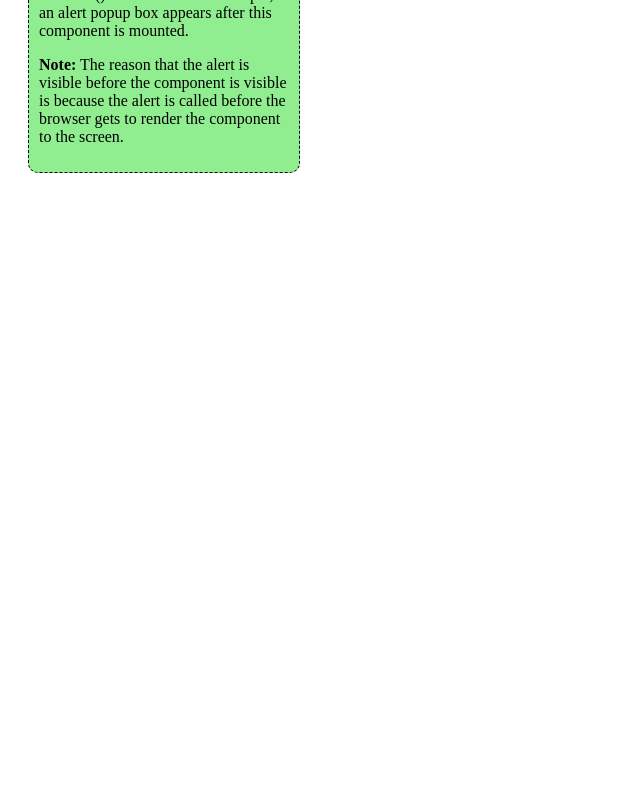
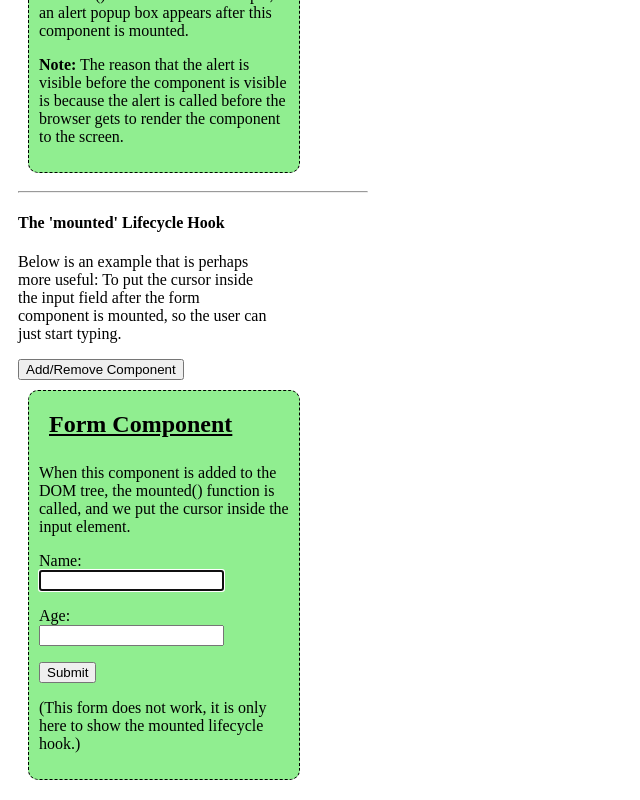
Before and after one commit to erymn/learn-vujs-w3s, a Vue app in the folder ScaleUp/firstsfc/: page / in a window 1280 px wide. Shown: the part 1362-2162 px from the top of the page, without its empty margins (0-640 px from the left). Before the commit the page ends 1555 px from the top, so only its background shows below. Built offline with nearby package versions, Linux system fonts and the light colour scheme.

Commit message:
Other mounted hook sample

```diff
--- a/ScaleUp/firstsfc/src/App9.vue
+++ b/ScaleUp/firstsfc/src/App9.vue
@@ -34,6 +34,15 @@
     <div>
         <mou-comp-one v-if="activeComp"></mou-comp-one>
     </div>
+
+    <hr />
+    <h4>The 'mounted' Lifecycle Hook</h4>
+    <p>Below is an example that is perhaps more useful: To put the cursor inside the input field after the form
+        component is mounted, so the user can just start typing.</p>
+    <button @click="this.activeComp = !this.activeComp">Add/Remove Component</button>
+    <div>
+        <mou-comp-one-041 v-if="activeComp"></mou-comp-one-041>
+    </div>
 </template>
 
 <script>
--- /dev/null
+++ b/ScaleUp/firstsfc/src/components/vuehooks/MouCompOne041.vue
@@ -0,0 +1,29 @@
+<template>
+    <h2>Form Component</h2>
+    <p>When this component is added to the DOM tree, the mounted() function is called, and we put the cursor inside the
+        input element.</p>
+    <form @submit.prevent>
+        <label>
+            <p>
+                Name: <br>
+                <input type="text" ref="inpName">
+            </p>
+        </label>
+        <label>
+            <p>
+                Age: <br>
+                <input type="number">
+            </p>
+        </label>
+        <button>Submit</button>
+    </form>
+    <p>(This form does not work, it is only here to show the mounted lifecycle hook.)</p>
+</template>
+
+<script>
+export default {
+    mounted() {
+        this.$refs.inpName.focus();
+    }
+}
+</script>
--- a/ScaleUp/firstsfc/src/main.js
+++ b/ScaleUp/firstsfc/src/main.js
@@ -37,6 +37,7 @@ import BefCreCompOne01 from "./components/vuehooks/BefCreCompOne01.vue";
 import CreCompOne02 from "./components/vuehooks/CreCompOne02.vue";
 import BefMouCompOne03 from "./components/vuehooks/BefMouCompOne03.vue";
 import MouCompOne04 from "./components/vuehooks/MouCompOne04.vue";
+import MouCompOne041 from "./components/vuehooks/MouCompOne041.vue";
 
 // const app = createApp(App)
 // app.component('food-item', FoodItem)
@@ -106,6 +107,7 @@ app9.component('befcre-comp-one', BefCreCompOne01)
 app9.component('cre-comp-one', CreCompOne02)
 app9.component('befmou-comp-one', BefMouCompOne03)
 app9.component('mou-comp-one', MouCompOne04)
+app9.component('mou-comp-one-041', MouCompOne041)
 app9.mount('#app')
 //-----------Vue Hooks---------------
 
```
